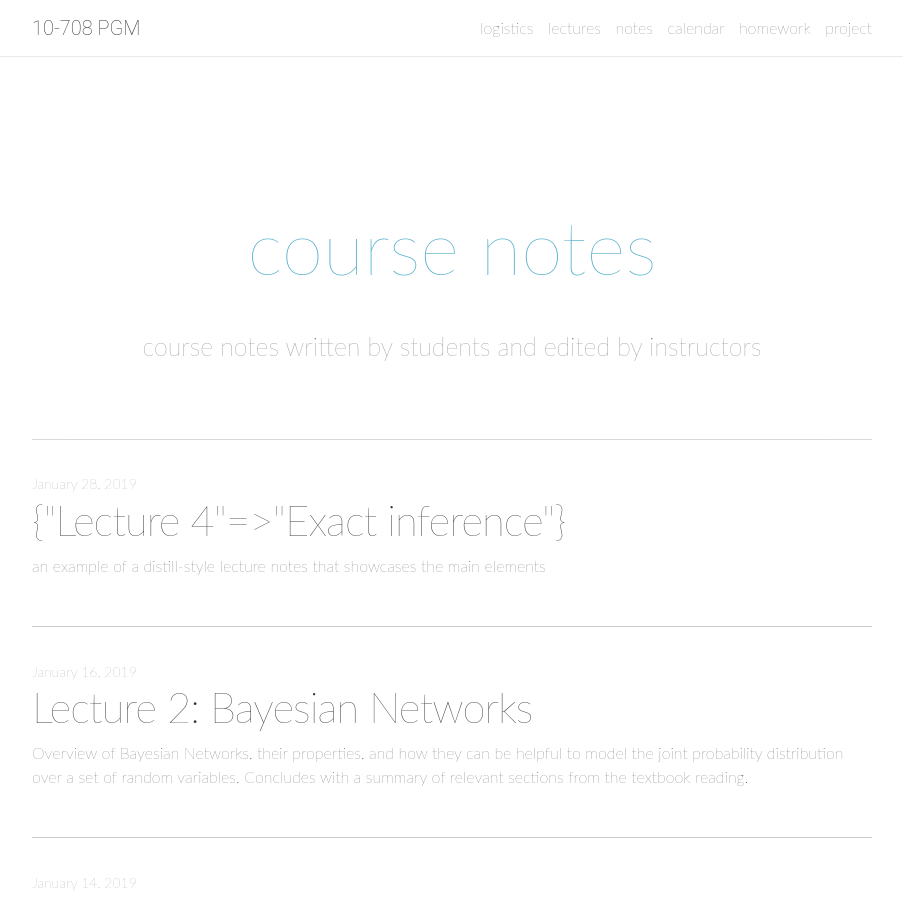
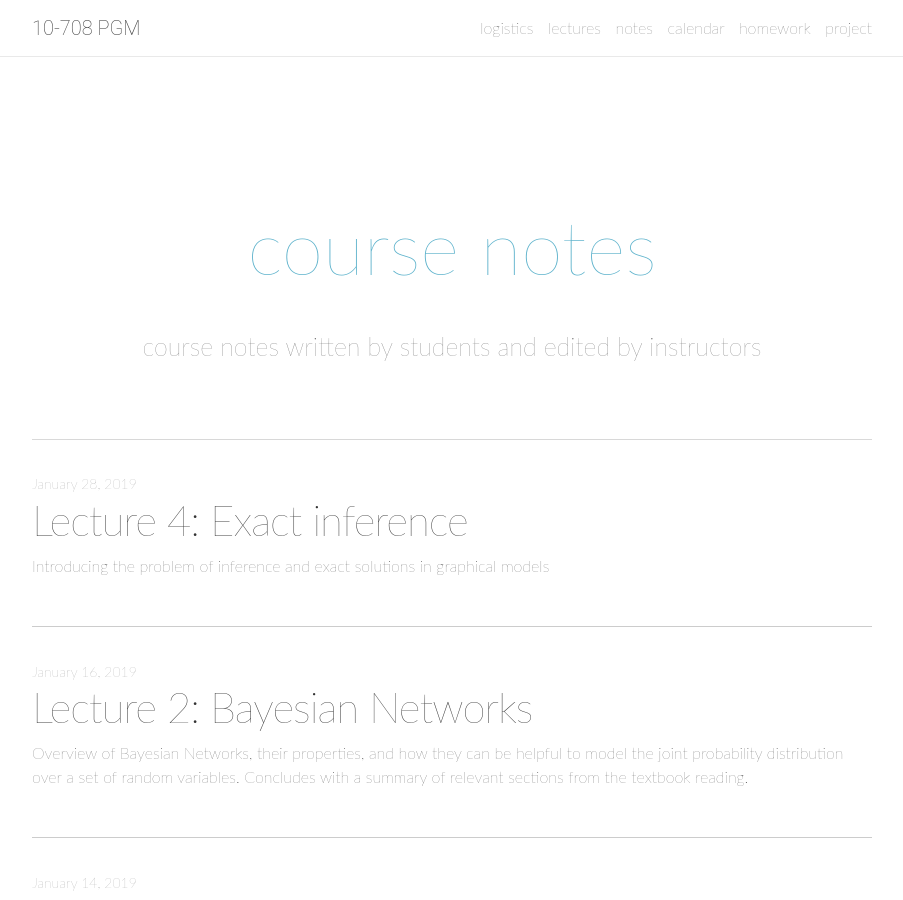
Before and after one commit to sailinglab/pgm-spring-2019, a Jekyll site: the page built from notes/index.html, in a window 1280 px wide and 900 px high. Shown: the whole window, without its empty margins (188-1091 px from the left). Built offline with Jekyll 4.4.1, drawn with Linux system fonts in a browser that asks for light colours; nearby versions of some CDN libraries; the list of posts is cut into pages by our own code; comment, search, counter and statistics services are not loaded.

Commit message:
Update 2019-01-28-lecture-04.md

```diff
--- a/_posts/2019-01-28-lecture-04.md
+++ b/_posts/2019-01-28-lecture-04.md
@@ -1,7 +1,7 @@
 ---
 layout: distill
-title: [Lecture 4: Exact inference]
-description: an example of a distill-style lecture notes that showcases the main elements
+title: "Lecture 4: Exact inference"
+description: Introducing the problem of inference and exact solutions in graphical models
 date: 2019-01-28
 
 lecturers:
```
